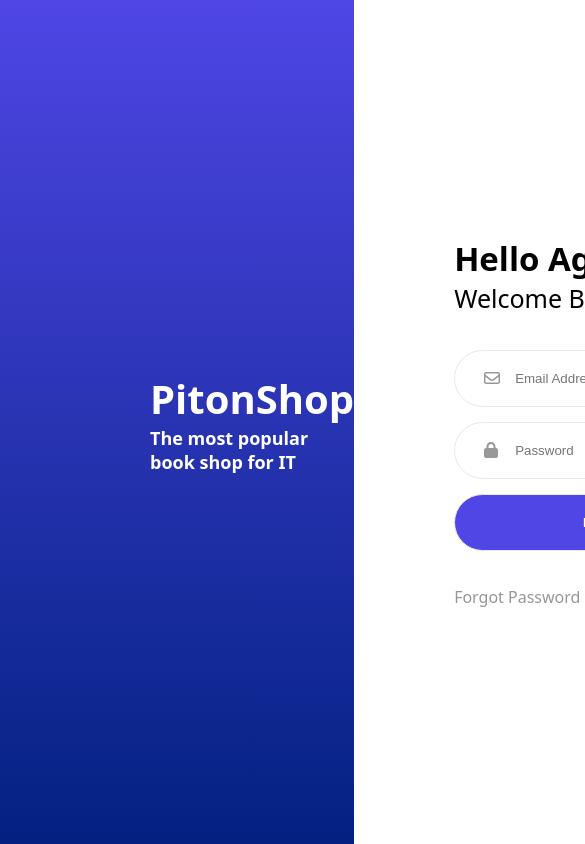
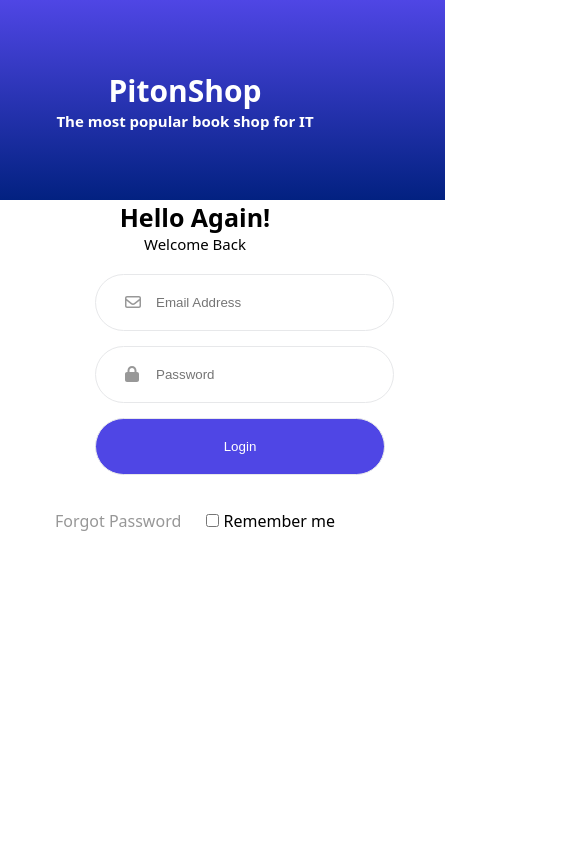
Before and after one commit to doganeraylin/product-catalog, a Next.js app: page / in a window 390 px wide. Shown: the top 844 px of the page, 585 px wide, since content can reach past the window. Built offline with nearby package versions, Linux system fonts and the light colour scheme.

Commit message:
added media queries

```diff
--- a/components/Login/Login.module.scss
+++ b/components/Login/Login.module.scss
@@ -105,3 +105,135 @@
 .forgotPassword:hover {
     cursor: pointer;
 }
+
+
+
+// Media Queries
+
+@media screen and (max-width:1000px) {
+    .storeName,
+    .description {
+         margin-left: 50px;
+    }
+    .formContainer {
+         max-width: 200px;
+    }
+     .email,
+     .password,
+     .loginBtn,
+     .fullName,
+     .phoneNumber {
+         padding: 15px 45px;
+     }
+
+     .loginPageContainer {
+         max-width: 800px;
+     }
+
+     .faIcon {
+         top: 15px;
+         left: 20px;
+     }
+
+     .loginBtn {
+         width: 265px;
+     }
+
+     .loginTitle {
+         font-size: 25px;
+         font-weight: bold;
+     }
+
+     .loginSubtitle {
+         font-size: 15px;
+         margin-bottom: 20px;
+     }
+
+ }
+
+
+ @media screen and (max-width: 800px){
+
+     .loginContainer {
+         margin-right: 150px;
+     }
+
+     .storeName,
+     .description {
+          margin-left: 30px;
+     }
+
+     .storeName {
+         font-size: 30px;
+     }
+
+     .description {
+         font-size: 15px;
+     }
+
+     .email,
+     .password,
+     .loginBtn,
+     .fullName,
+     .phoneNumber {
+         padding: 10px 35px;
+     }
+
+     .loginBtn {
+         width: 240px;
+     }
+
+     .faIcon {
+         top: 10px;
+         left: 15px;
+     }
+ }
+
+ @media screen and (max-width: 600px) {
+     .introContainer {
+         padding-right: 50px;
+     }
+
+     .loginContainer {
+         margin-left: 50px;
+     }
+
+ }
+
+ @media screen and (max-width: 500px) {
+     .loginPageContainer {
+         flex-direction: column;
+         align-items: center;
+     }
+
+     .introContainer {
+         max-width: 500px;
+         max-height: 200px;
+         text-align: center;
+     }
+
+     .loginContainer {
+         width: 450px;
+         align-items: center;
+         margin: 0;
+     }
+
+     .email,
+     .password,
+     .loginBtn,
+     .fullName,
+     .phoneNumber {
+         padding: 20px 60px;
+     }
+
+     .loginBtn {
+         width: 290px;
+     }
+
+     .faIcon {
+         top: 20px;
+         left: 30px;
+     }
+
+
+ }
```
